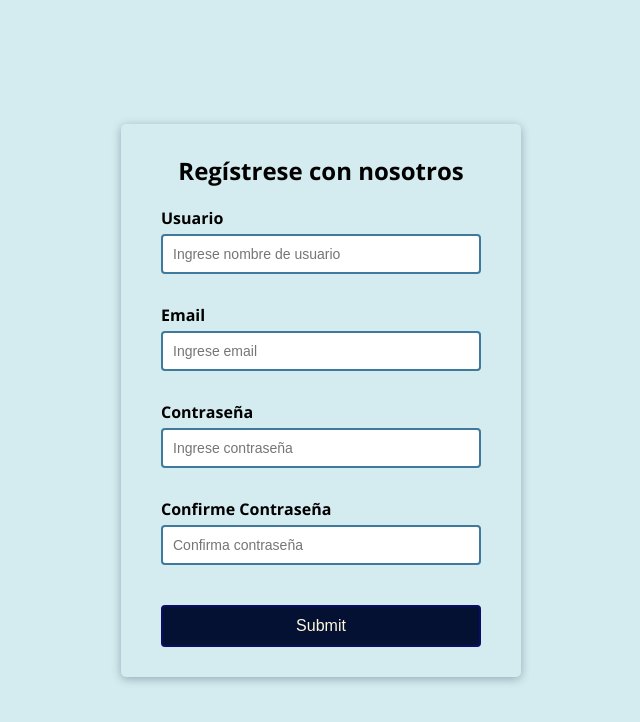
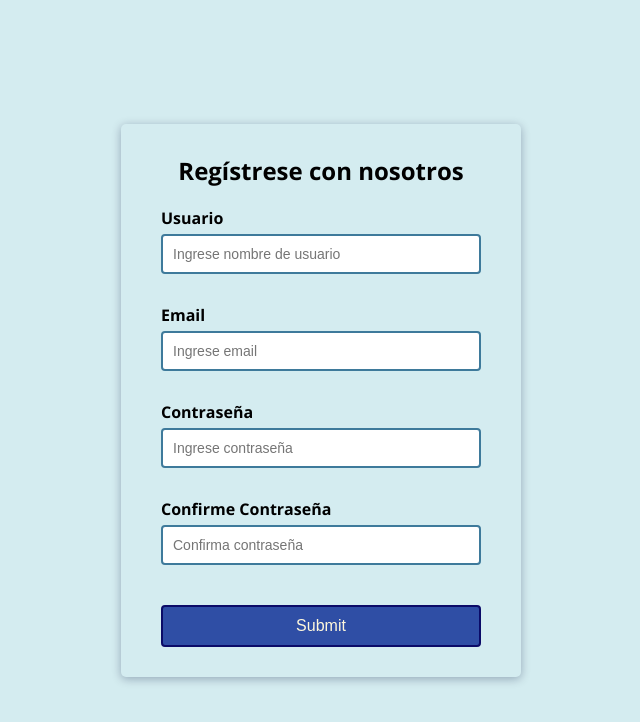
Before and after one commit to NPGonzalez/validation, a plain HTML site: page src/index.html in a window 1280 px wide. Shown: the whole page, without its empty margins (319-959 px from the left). Drawn offline with nearby package versions, Linux system fonts and the light colour scheme.

Commit message:
Se modifica color de fondo

```diff
--- a/src/style.css
+++ b/src/style.css
@@ -82,7 +82,7 @@ h2 {
 
 .form button {
     cursor: pointer;
-    background-color: rgb(5, 17, 51);
+    background-color: rgb(47, 78, 165);
     border: 2px solid rgb(11, 11, 104);
     border-radius: 4px;
     color: cornsilk;
```
